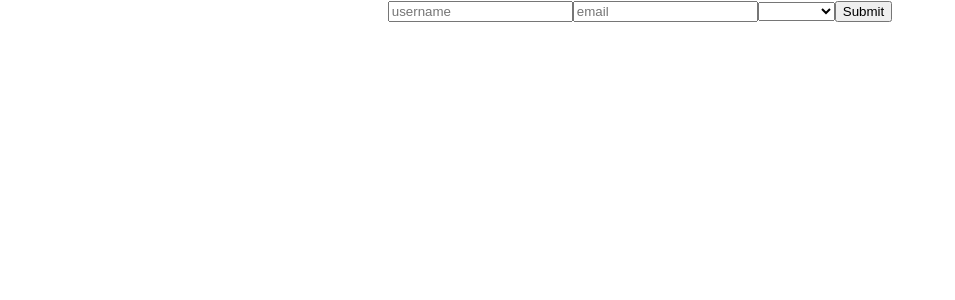
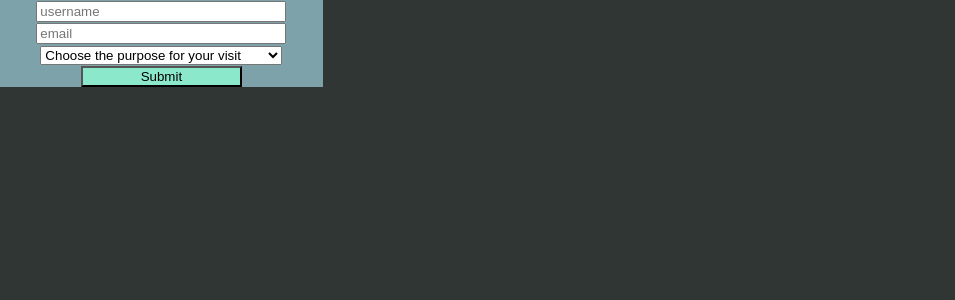
Before and after one commit to infamouskeyduster/vacation-rentals-around-denver, a React (Create React App) app: page / in a window 1280 px wide. Shown: the top 300 px of the page, without its empty margins (0-955 px from the left). Built offline with nearby package versions, Linux system fonts and the light colour scheme.

Commit message:
:art: :crystal_ball: completed form validation for login inputs and updated some css styling'

```diff
--- a/src/components/App/App.css
+++ b/src/components/App/App.css
@@ -1,7 +1,10 @@
 .App {
-  text-align: center;
+  /* display: flex;
+  text-align: center; */
+  width: 100%;
+  height: 100%;
 }
-
+/*
 .App-logo {
   height: 40vmin;
   pointer-events: none;
@@ -35,4 +38,4 @@
   to {
     transform: rotate(360deg);
   }
-}
+} */
--- a/src/components/Login/Login.css
+++ b/src/components/Login/Login.css
@@ -0,0 +1,27 @@
+.login-form-container {
+  display: flex;
+  width: 50%;
+  /* justify-content: center;
+  align-items: center; */
+  background-color: #7ea2aa;
+}
+
+.login-form {
+  flex-direction: column;
+  text-align: center;
+
+}
+
+input {
+  width: 75%;
+}
+
+select {
+  width: 75%;
+
+}
+
+button {
+  background-color: #8be8cb;
+  width: 50%;
+}
--- a/src/components/Login/Login.js
+++ b/src/components/Login/Login.js
@@ -1,28 +1,29 @@
 import React, { Component } from 'react';
+import './Login.css';
 
 class Login extends Component {
   constructor() {
     super();
     this.state = {
-      username: null,
-      email: null,
-      usePurpose: 'Other…',
+      username: '',
+      email: '',
+      usePurpose: '',
     }
   }
 
   render() {
     return (
-      <div>
+      <div className='login-form-container'>
         <form className='login-form'>
           <input onChange={this.setUserInfo} id='username' placeholder='username'></input>
           <input onChange={this.setUserInfo} id='email' placeholder='email'></input>
           <select value={this.state.usePurpose} onChange={this.setUserInfo} id="usePurpose" placeholder='purpose for travel'>
-            <option value="null"></option>
+             <option value="" disabled selected>Choose the purpose for your visit</option>
             <option value="business">Business</option>
             <option value="vacation">Vacation</option>
             <option value="other">Other…</option>
           </select>
-          <button onClick={this.set}>Submit</button>
+          <button onClick={this.validateUserInfo}>Submit</button>
         </form>
       </div>
     )
@@ -31,9 +32,21 @@ class Login extends Component {
   setUserInfo = (event) => {
     event.preventDefault();
     let targetedProperty = event.target.id;
+    // if event.target.value is '' throw error otherwise this.setState
+
     this.setState({[targetedProperty] : event.target.value});
     console.log('state', this.state);
   };
+
+  validateUserInfo = (event) => {
+    event.preventDefault();
+    return (
+      this.state.username === '' ? alert('Username is invalid!') : null,
+      this.state.email === '' ? alert('Email is invalid!') : null,
+      this.state.usePurpose === ''? alert('You must choose a purpose for your visit!') : null
+    )
+
+  }
 }
 
 export default Login;
--- a/src/index.css
+++ b/src/index.css
@@ -5,6 +5,10 @@ body {
     sans-serif;
   -webkit-font-smoothing: antialiased;
   -moz-osx-font-smoothing: grayscale;
+  background-color: #303633;
+  display: flex;
+  width: 100%;
+  height: 100%;
 }
 
 code {
```
